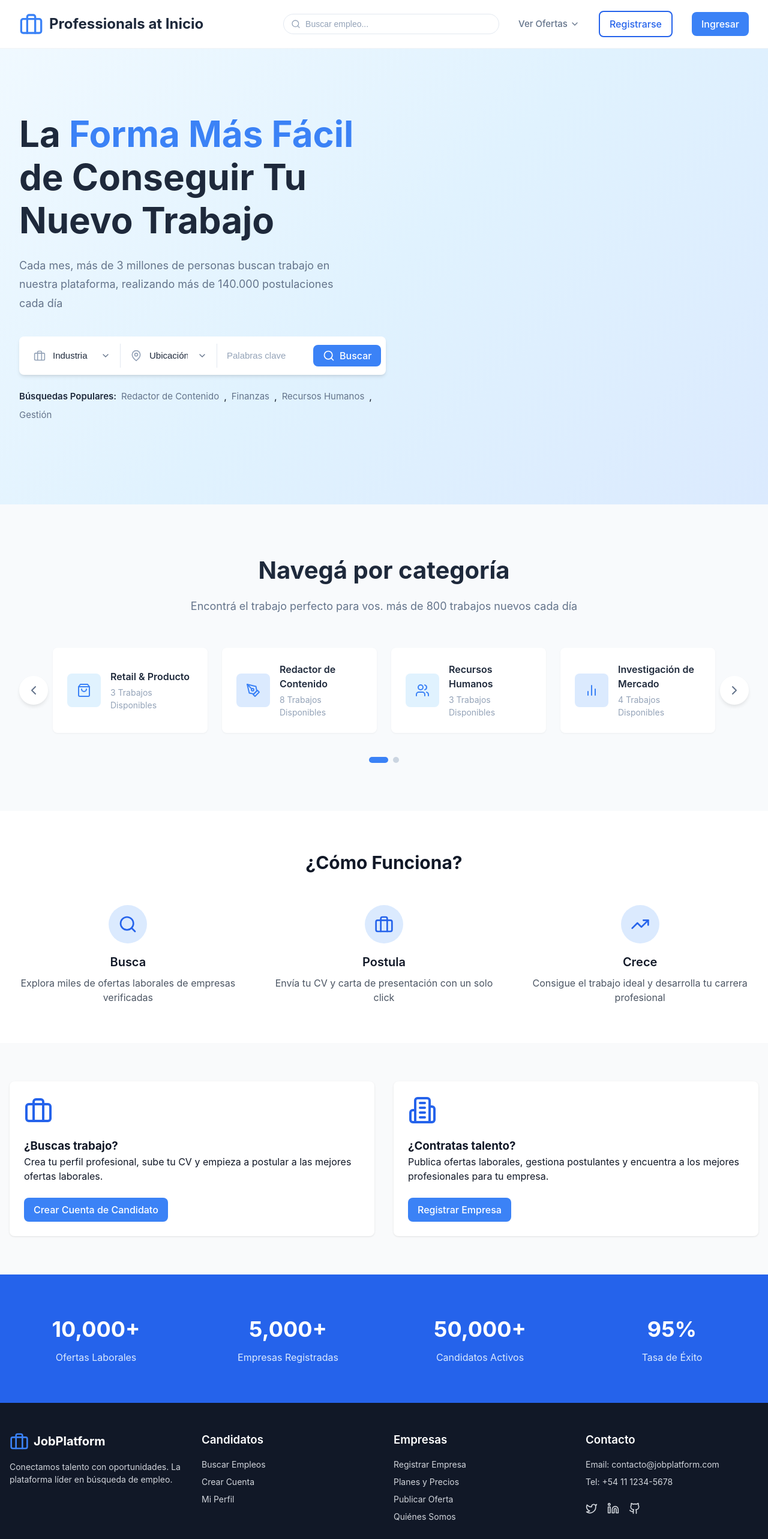
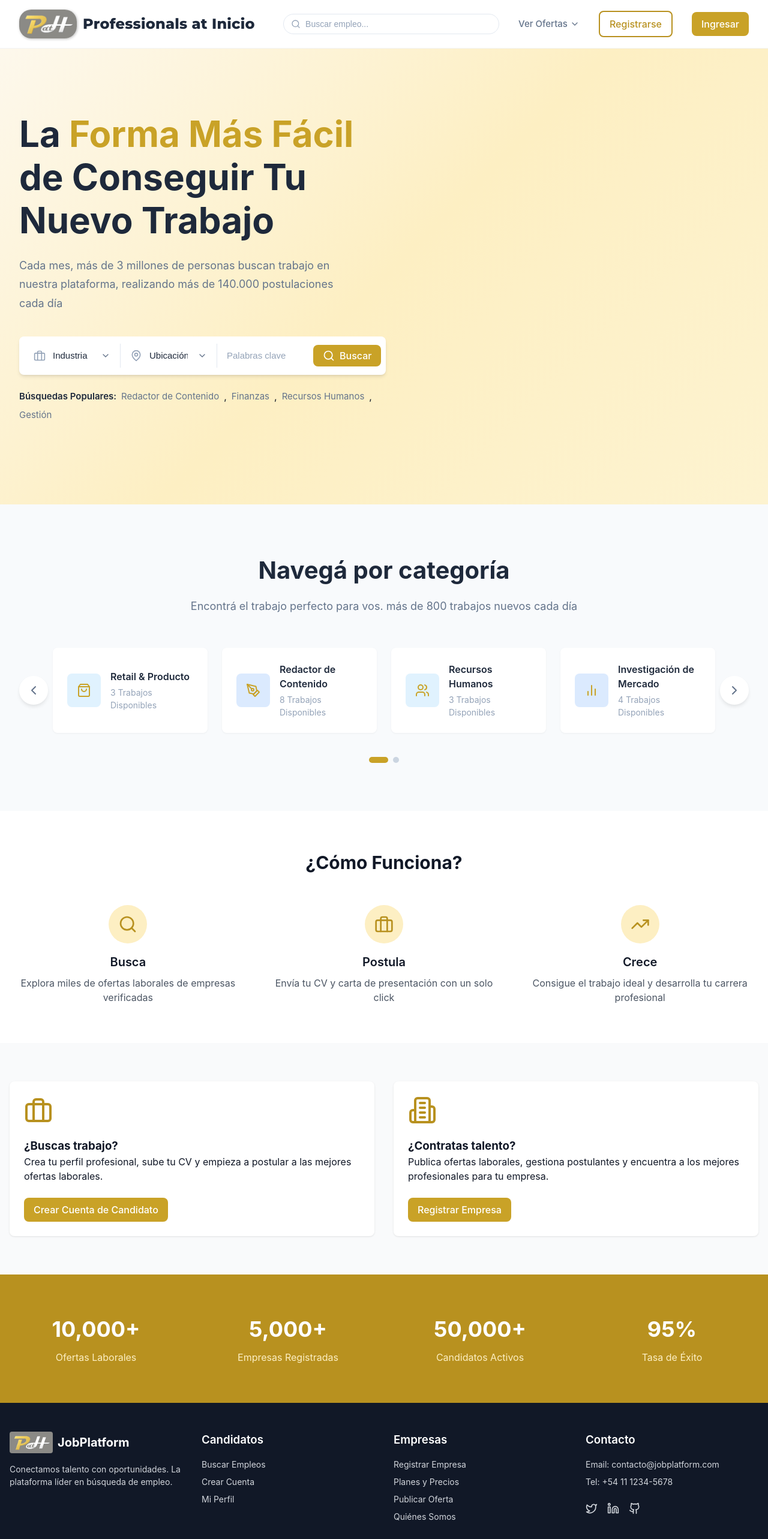
Before and after one commit to nicogomez94/job-application, a React (Vite) app in the folder frontend/: page / in a window 1280 px wide. Shown: the top 2566 px of the page at 60% size. Built offline with nearby package versions, Linux system fonts and the light colour scheme; no server answers.

Commit message:
todo dorado

```diff
--- a/frontend/src/components/Footer.css
+++ b/frontend/src/components/Footer.css
@@ -32,10 +32,11 @@
   margin-bottom: 1rem;
 }
 
-.footer-logo-icon {
-  height: 2rem;
-  width: 2rem;
-  color: var(--primary-500);
+.footer-logo-img {
+  height: 2.25rem;
+  width: auto;
+  object-fit: contain;
+  border-radius: 0.25rem;
 }
 
 .footer-logo-text {
@@ -144,7 +145,7 @@
 }
 
 .footer-language-btn-active {
-  background: #2563eb;
+  background: #C9A227;
   color: #fff;
 }
 
@@ -212,9 +213,8 @@
     font-size: 1.125rem;
   }
 
-  .footer-logo-icon {
-    height: 1.75rem;
-    width: 1.75rem;
+  .footer-logo-img {
+    height: 2rem;
   }
 
   .footer-description {
--- a/frontend/src/components/Footer.jsx
+++ b/frontend/src/components/Footer.jsx
@@ -1,5 +1,5 @@
 import { Link } from 'react-router-dom';
-import { Briefcase, Github, Twitter, Linkedin } from 'lucide-react';
+import { Github, Twitter, Linkedin } from 'lucide-react';
 import { useI18n } from '../context/i18nStore';
 import './Footer.css';
 
@@ -12,7 +12,7 @@ export default function Footer() {
         <div className="footer-grid">
           <div className="footer-logo-section">
             <div className="footer-logo">
-              <Briefcase className="footer-logo-icon" />
+              <img src="/logo.png" alt="Professionals at Home" className="footer-logo-img" />
               <span className="footer-logo-text">JobPlatform</span>
             </div>
             <p className="footer-description">
--- a/frontend/src/components/Navbar.css
+++ b/frontend/src/components/Navbar.css
@@ -1,3 +1,5 @@
+@import url('https://fonts.googleapis.com/css2?family=Montserrat:wght@700;800&display=swap');
+
 .navbar {
   background-color: rgba(255, 255, 255, 0.95);
   backdrop-filter: blur(10px);
@@ -28,15 +30,19 @@
   text-decoration: none;
 }
 
-.navbar-logo-icon {
-  height: 2.5rem;
-  width: 2.5rem;
-  color: #3b82f6;
+.navbar-logo-img {
+  height: 3rem;
+  width: auto;
+  object-fit: contain;
+      border-radius: 20px;
+    box-shadow: 1px 1px 4px #b9b9b9;
 }
 
 .navbar-logo-text {
   font-size: 1.5rem;
-  font-weight: 700;
+  font-family: 'Montserrat', 'Segoe UI', Tahoma, Geneva, Verdana, sans-serif;
+  font-weight: 800;
+  letter-spacing: 0.01em;
   color: #1e293b;
 }
 
@@ -88,7 +94,7 @@
 }
 
 .navbar-link:hover {
-  color: #3b82f6;
+  color: #C9A227;
 }
 
 .btn-outline {
@@ -177,8 +183,8 @@
 }
 
 .navbar-hamburger:hover {
-  background: #f8fafc;
-  color: #3b82f6;
+  background: #fdf8ec;
+  color: #C9A227;
 }
 
 /* Media Queries - Tablet */
@@ -289,13 +295,8 @@
     padding: 0.5rem;
   }
 
-  .navbar-logo-text {
-    font-size: 1.125rem;
-  }
-
-  .navbar-logo-icon {
-    height: 2rem;
-    width: 2rem;
+  .navbar-logo-img {
+    height: 2.25rem;
   }
 }
 
--- a/frontend/src/components/Navbar.jsx
+++ b/frontend/src/components/Navbar.jsx
@@ -1,6 +1,6 @@
 import { Link, useNavigate } from 'react-router-dom';
 import { useAuthStore } from '../context/authStore';
-import { Briefcase, User, LogOut, Building2, ChevronDown, Menu, X, Search } from 'lucide-react';
+import { User, LogOut, Building2, ChevronDown, Menu, X, Search } from 'lucide-react';
 import { useState } from 'react';
 import { useI18n } from '../context/i18nStore';
 import './Navbar.css';
@@ -56,7 +56,7 @@ export default function Navbar() {
         <div className="navbar-content">
           <div>
             <Link to="/" className="navbar-logo" onClick={closeMenu}>
-              <Briefcase className="navbar-logo-icon" />
+              <img src="/logo.png" alt="Professionals at Home" className="navbar-logo-img" />
               <span className="navbar-logo-text">Professionals at Home</span>
             </Link>
           </div>
--- a/frontend/src/index.css
+++ b/frontend/src/index.css
@@ -18,12 +18,12 @@ body {
 
 /* Variables de colores */
 :root {
-  --primary-50: #eff6ff;
-  --primary-100: #dbeafe;
-  --primary-500: #3b82f6;
-  --primary-600: #2563eb;
-  --primary-700: #1d4ed8;
-  --primary-800: #1e40af;
+  --primary-50: #fdf8ec;
+  --primary-100: #fdefc3;
+  --primary-500: #C9A227;
+  --primary-600: #b8911f;
+  --primary-700: #9e7b18;
+  --primary-800: #7d6012;
 
   --gray-50: #f9fafb;
   --gray-100: #f3f4f6;
@@ -41,8 +41,8 @@ body {
   --yellow-800: #92400e;
   --red-100: #fee2e2;
   --red-800: #991b1b;
-  --blue-100: #dbeafe;
-  --blue-800: #1e40af;
+  --blue-100: #fdefc3;
+  --blue-800: #7d6012;
 }
 
 /* Botones */
@@ -60,16 +60,16 @@ body {
 }
 
 .btn-primary {
-  background-color: #3b82f6;
+  background-color: #C9A227;
   color: white;
 }
 
 .btn-primary:hover {
-  background-color: #2563eb;
+  background-color: #b8911f;
 }
 
 .btn-primary:active {
-  background-color: #1d4ed8;
+  background-color: #9e7b18;
 }
 
 .btn-secondary {
@@ -104,7 +104,7 @@ body {
 
 .input:focus {
   border-color: var(--primary-500);
-  box-shadow: 0 0 0 3px rgba(59, 130, 246, 0.1);
+  box-shadow: 0 0 0 3px rgba(201, 162, 39, 0.1);
 }
 
 /* Cards */
--- a/frontend/src/pages/Home.css
+++ b/frontend/src/pages/Home.css
@@ -163,7 +163,7 @@
 
 /* Hero Section */
 .home-hero {
-  background: linear-gradient(135deg, #f0f9ff 0%, #e0f2fe 50%, #dbeafe 100%);
+  background: linear-gradient(135deg, #fdf8ec 0%, #fdefc3 50%, #fdf3d0 100%);
   padding: 4rem 0 6rem;
   position: relative;
   overflow: hidden;
@@ -192,7 +192,7 @@
 }
 
 .text-highlight {
-  color: #3b82f6;
+  color: #C9A227;
 }
 
 .home-hero-subtitle {
@@ -320,7 +320,7 @@
 }
 
 .popular-link:hover {
-  color: #3b82f6;
+  color: #C9A227;
   text-decoration: underline;
 }
 
@@ -349,7 +349,7 @@
   inset: 0;
   border-radius: 1rem;
   padding: 3px;
-  background: linear-gradient(135deg, #3b82f6, #2563eb);
+  background: linear-gradient(135deg, #C9A227, #b8911f);
   -webkit-mask: linear-gradient(#fff 0 0) content-box, linear-gradient(#fff 0 0);
   -webkit-mask-composite: xor;
   mask: linear-gradient(#fff 0 0) content-box, linear-gradient(#fff 0 0);
@@ -366,7 +366,7 @@
 }
 
 .hero-image-bottom {
-  bottom: 0;
+  bottom: 25px;
   right: 0;
   width: 450px;
   height: 320px;
@@ -583,8 +583,8 @@
 }
 
 .carousel-btn:hover {
-  background: #f8fafc;
-  color: #3b82f6;
+  background: #fdf8ec;
+  color: #C9A227;
   box-shadow: 0 10px 15px -3px rgba(0, 0, 0, 0.1);
 }
 
@@ -645,7 +645,7 @@
 }
 
 .category-icon {
-  color: #3b82f6;
+  color: #C9A227;
 }
 
 .category-info {
@@ -684,7 +684,7 @@
 }
 
 .indicator-dot.active {
-  background: #3b82f6;
+  background: #C9A227;
   width: 2rem;
   border-radius: 0.5rem;
 }
--- a/frontend/src/pages/JobSearch.jsx
+++ b/frontend/src/pages/JobSearch.jsx
@@ -86,7 +86,7 @@ export default function JobSearch() {
 
   return (
     <div style={{ minHeight: '100vh', background: '#f8fafc', paddingBottom: '3rem' }}>
-      <div style={{ background: 'linear-gradient(135deg, #0284c7 0%, #2563eb 100%)', padding: '2.5rem 0' }}>
+      <div style={{ background: 'linear-gradient(135deg, #b8911f 0%, #C9A227 100%)', padding: '2.5rem 0' }}>
         <div style={{ maxWidth: '1200px', margin: '0 auto', padding: '0 1rem', color: '#fff' }}>
           <h1 style={{ fontSize: '2rem', marginBottom: '0.5rem' }}>Buscar Empleo</h1>
           <p style={{ opacity: 0.9 }}>Encontrá ofertas activas y postulá en pocos pasos.</p>
@@ -157,7 +157,7 @@ export default function JobSearch() {
                 <img
                   src={
                     toAssetUrl(job.company?.companyLogo) ||
-                    `https://ui-avatars.com/api/?name=${encodeURIComponent(job.company?.companyName || 'Empresa')}&background=2563eb&color=fff`
+                    `https://ui-avatars.com/api/?name=${encodeURIComponent(job.company?.companyName || 'Empresa')}&background=C9A227&color=fff`
                   }
                   alt={job.company?.companyName || 'Empresa'}
                   style={{ width: '64px', height: '64px', borderRadius: '0.5rem', objectFit: 'cover' }}
--- a/frontend/src/pages/QuienesSomos.css
+++ b/frontend/src/pages/QuienesSomos.css
@@ -1,6 +1,6 @@
 .about-page {
   min-height: 100vh;
-  background: linear-gradient(180deg, #eff6ff 0%, #f8fafc 45%, #ffffff 100%);
+  background: linear-gradient(180deg, #fdf8ec 0%, #f8fafc 45%, #ffffff 100%);
   color: #1e293b;
 }
 
@@ -40,7 +40,7 @@
   margin-top: 1.75rem;
   margin-bottom: 0.8rem;
   font-size: 1.45rem;
-  color: #1d4ed8;
+  color: #C9A227;
 }
 
 .about-card h2:first-child {
--- a/frontend/src/pages/TermsAndConditions.css
+++ b/frontend/src/pages/TermsAndConditions.css
@@ -1,6 +1,6 @@
 .terms-page {
   min-height: 100vh;
-  background: linear-gradient(180deg, #eff6ff 0%, #f8fafc 45%, #ffffff 100%);
+  background: linear-gradient(180deg, #fdf8ec 0%, #f8fafc 45%, #ffffff 100%);
   color: #1e293b;
 }
 
@@ -57,7 +57,7 @@
 .terms-section h2 {
   font-size: 1.25rem;
   font-weight: 700;
-  color: #1d4ed8;
+  color: #C9A227;
   margin-bottom: 1rem;
 }
 
```
Also changed, not shown: frontend/src/pages/auth/SelectPlan.css (+15 -20 lines), frontend/public/logo.png (added).
